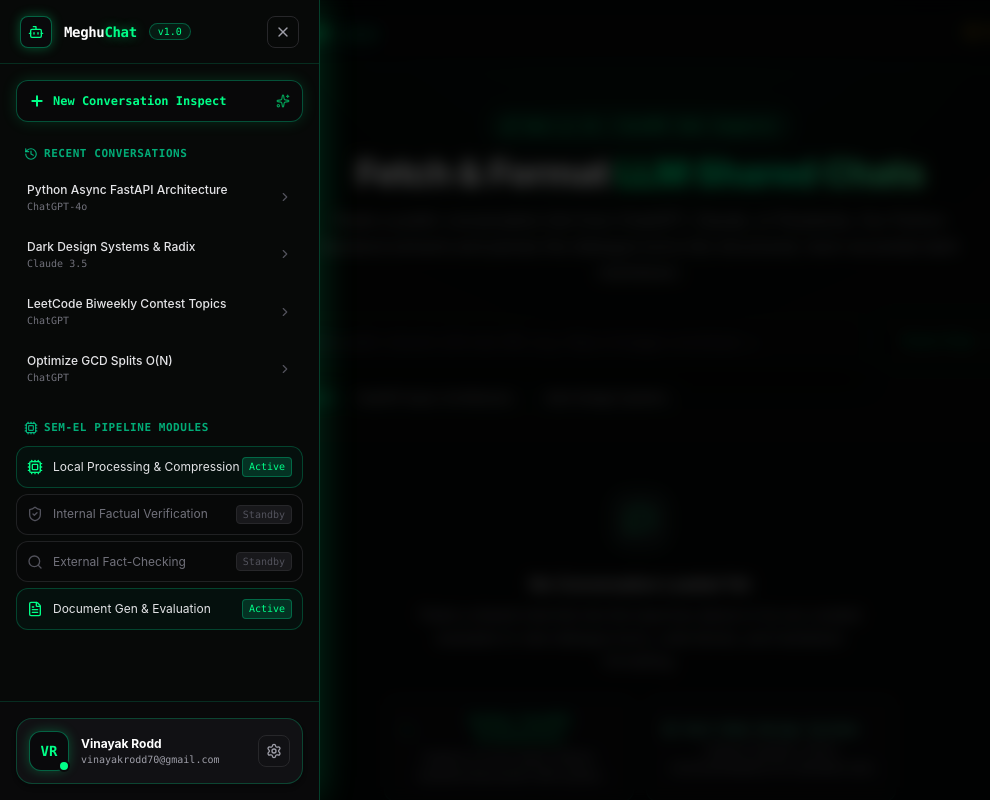
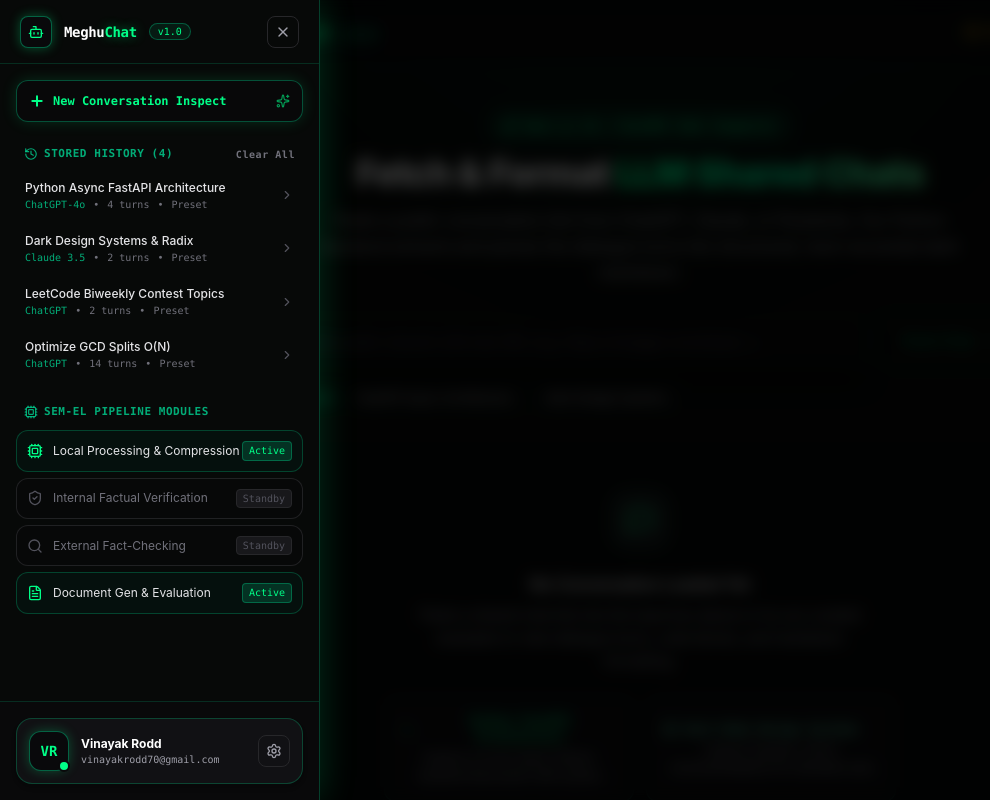
Before and after one commit to vinayakRodd/Semantix, a Next.js app in the folder frontend/: page / in a window 1280 px wide. Both pictures are taken after a click on the button 170 px from the left and 32 px from the top of the page. Shown: the top 800 px of the page, without its empty margins (0-990 px from the left). Built offline with nearby package versions, Linux system fonts and the light colour scheme; no server answers.

Commit message:
feat: persist inspected chat links in localStorage and display interactive history in sidebar

```diff
--- a/frontend/src/app/page.tsx
+++ b/frontend/src/app/page.tsx
@@ -18,6 +18,13 @@ import { UrlInput } from "@/components/url-input";
 import { ChatLoadingSkeleton } from "@/components/chat-loading-skeleton";
 import { ScrollToTop } from "@/components/scroll-to-top";
 import { Sidebar } from "@/components/sidebar";
+import {
+  getChatHistory,
+  saveChatToHistory,
+  deleteChatFromHistory,
+  clearChatHistory,
+  HistoryItem,
+} from "@/lib/storage";
 import {
   fetchChatFromBackend,
   fetchSampleOptions,
@@ -42,14 +49,16 @@ export default function Home() {
   const [error, setError] = useState<string | null>(null);
   const [backendOnline, setBackendOnline] = useState<boolean | null>(null);
   const [isSidebarOpen, setIsSidebarOpen] = useState<boolean>(false);
+  const [history, setHistory] = useState<HistoryItem[]>([]);
 
-  // Load samples and check backend status on mount
+  // Load samples, history from localStorage, and check backend status on mount
   useEffect(() => {
     async function init() {
       const isHealthy = await checkBackendHealth();
       setBackendOnline(isHealthy);
       const sampleList = await fetchSampleOptions();
       setSamples(sampleList);
+      setHistory(getChatHistory());
     }
     init();
   }, []);
@@ -61,6 +70,15 @@ export default function Home() {
     try {
       const data = await fetchChatFromBackend(url);
       setChatData(data);
+
+      // Automatically store public link & conversation in browser localStorage
+      const updatedHistory = saveChatToHistory({
+        url: data.url,
+        title: data.title,
+        platform: data.platform,
+        messageCount: data.messages.length,
+      });
+      setHistory(updatedHistory);
     } catch (err: unknown) {
       if (err instanceof Error) {
         setError(err.message);
@@ -76,6 +94,16 @@ export default function Home() {
   const handleClear = () => {
     setChatData(null);
     setError(null);
+  };
+
+  const handleDeleteHistoryItem = (id: string) => {
+    const updated = deleteChatFromHistory(id);
+    setHistory(updated);
+  };
+
+  const handleClearAllHistory = () => {
+    clearChatHistory();
+    setHistory([]);
   };
 
   return (
@@ -214,6 +242,9 @@ export default function Home() {
         onClose={() => setIsSidebarOpen(false)}
         onSelectChat={(url) => handleFetchChat(url)}
         onNewChat={handleClear}
+        history={history}
+        onDeleteHistoryItem={handleDeleteHistoryItem}
+        onClearHistory={handleClearAllHistory}
       />
     </div>
   );
--- a/frontend/src/components/sidebar.tsx
+++ b/frontend/src/components/sidebar.tsx
@@ -14,41 +14,19 @@ import {
   Search,
   FileText,
   ChevronRight,
+  Trash2,
 } from "lucide-react";
+import { HistoryItem } from "@/lib/storage";
 
 interface SidebarProps {
   isOpen: boolean;
   onClose: () => void;
   onSelectChat: (url: string) => void;
   onNewChat: () => void;
+  history: HistoryItem[];
+  onDeleteHistoryItem: (id: string) => void;
+  onClearHistory: () => void;
 }
-
-const RECENT_CHATS = [
-  {
-    id: "sample-fastapi",
-    title: "Python Async FastAPI Architecture",
-    platform: "ChatGPT-4o",
-    url: "sample://fastapi-architecture",
-  },
-  {
-    id: "sample-claude",
-    title: "Dark Design Systems & Radix",
-    platform: "Claude 3.5",
-    url: "sample://claude-design-system",
-  },
-  {
-    id: "biweekly-topics",
-    title: "LeetCode Biweekly Contest Topics",
-    platform: "ChatGPT",
-    url: "https://chatgpt.com/share/6ae37b26-33fc-83ee-8bb6-d4b75eacf0bd",
-  },
-  {
-    id: "gcd-splits",
-    title: "Optimize GCD Splits O(N)",
-    platform: "ChatGPT",
-    url: "https://chatgpt.com/share/6ae3806f-6bc0-83ee-99d2-36736c538615",
-  },
-];
 
 const SEM_EL_MODULES = [
   {
@@ -81,7 +59,15 @@ const SEM_EL_MODULES = [
   },
 ];
 
-export function Sidebar({ isOpen, onClose, onSelectChat, onNewChat }: SidebarProps) {
+export function Sidebar({
+  isOpen,
+  onClose,
+  onSelectChat,
+  onNewChat,
+  history,
+  onDeleteHistoryItem,
+  onClearHistory,
+}: SidebarProps) {
   return (
     <AnimatePresence>
       {isOpen && (
@@ -107,7 +93,7 @@ export function Sidebar({ isOpen, onClose, onSelectChat, onNewChat }: SidebarPro
             {/* Top Branding & Close Header */}
             <div className="flex h-16 items-center justify-between border-b border-emerald-500/20 px-5">
               <div className="flex items-center gap-3">
-                <div className="flex h-8 w-8 items-center justify-center rounded-lg border border-emerald-500/50 bg-zinc-950 text-[#00ff88] shadow-[0_0_12px_rgba(0,255,136,0.3)]">
+                <div className="flex h-8 w-8 items-center justify-center rounded-lg border border-emerald-500/50 bg-zinc-950 text-[#00ff88] shadow-[0_0_12px_rgba(0,255,136,0.3)] font-bold">
                   <Bot className="h-4 w-4" />
                 </div>
                 <div className="font-mono text-sm font-bold tracking-tight text-white">
@@ -146,35 +132,78 @@ export function Sidebar({ isOpen, onClose, onSelectChat, onNewChat }: SidebarPro
                 <Sparkles className="h-3.5 w-3.5 opacity-60 group-hover:opacity-100" />
               </button>
 
-              {/* Recent Conversations / History Section */}
+              {/* Stored Conversations / History Section */}
               <div className="space-y-2">
-                <div className="flex items-center gap-1.5 px-2 text-[11px] font-mono font-semibold uppercase tracking-wider text-emerald-400/80">
+                <div className="flex items-center justify-between px-2 text-[11px] font-mono font-semibold uppercase tracking-wider text-emerald-400/80">
+                  <span className="flex items-center gap-1.5">
                     <History className="h-3.5 w-3.5" />
-                  <span>Recent Conversations</span>
+                    <span>Stored History ({history.length})</span>
+                  </span>
+
+                  {history.length > 0 && (
+                    <button
+                      type="button"
+                      onClick={onClearHistory}
+                      className="text-[10px] text-zinc-500 hover:text-rose-400 transition-colors cursor-pointer"
+                      title="Clear localStorage history"
+                    >
+                      Clear All
+                    </button>
+                  )}
                 </div>
 
                 <div className="space-y-1">
-                  {RECENT_CHATS.map((chat) => (
+                  {history.length === 0 ? (
+                    <div className="p-4 text-center rounded-xl border border-zinc-800/80 bg-zinc-950/40 text-xs text-zinc-500 font-mono">
+                      No stored links yet. Paste any link to save it here.
+                    </div>
+                  ) : (
+                    history.map((chat) => (
+                      <div
+                        key={chat.id}
+                        className="group flex w-full items-center justify-between rounded-xl border border-transparent p-2 text-left text-xs transition-all hover:border-emerald-500/30 hover:bg-zinc-900/60"
+                      >
                         <button
-                      key={chat.id}
                           type="button"
                           onClick={() => {
                             onSelectChat(chat.url);
                             onClose();
                           }}
-                      className="group flex w-full items-center justify-between rounded-xl border border-transparent p-2.5 text-left text-xs transition-all hover:border-emerald-500/30 hover:bg-zinc-900/60 cursor-pointer"
+                          className="min-w-0 flex-1 space-y-0.5 pr-2 text-left cursor-pointer"
                         >
-                      <div className="min-w-0 flex-1 space-y-0.5 pr-2">
                           <div className="truncate font-medium text-zinc-200 group-hover:text-[#00ff88]">
                             {chat.title}
                           </div>
-                        <div className="flex items-center gap-1.5 text-[10px] font-mono text-zinc-500">
-                          <span>{chat.platform}</span>
+                          <div className="flex items-center gap-2 text-[10px] font-mono text-zinc-500">
+                            <span className="text-emerald-400/80">{chat.platform}</span>
+                            <span>•</span>
+                            <span>{chat.messageCount} turns</span>
+                            {chat.timestamp && (
+                              <>
+                                <span>•</span>
+                                <span>{chat.timestamp}</span>
+                              </>
+                            )}
+                          </div>
+                        </button>
+
+                        <div className="flex items-center gap-1 shrink-0">
+                          <button
+                            type="button"
+                            onClick={(e) => {
+                              e.stopPropagation();
+                              onDeleteHistoryItem(chat.id);
+                            }}
+                            className="p-1 rounded text-zinc-600 hover:text-rose-400 hover:bg-rose-950/30 opacity-0 group-hover:opacity-100 transition-opacity cursor-pointer"
+                            title="Remove from history"
+                          >
+                            <Trash2 className="h-3.5 w-3.5" />
+                          </button>
+                          <ChevronRight className="h-3.5 w-3.5 text-zinc-600 group-hover:text-[#00ff88] transition-colors" />
                         </div>
                       </div>
-                      <ChevronRight className="h-3.5 w-3.5 shrink-0 text-zinc-600 group-hover:text-[#00ff88] transition-colors" />
-                    </button>
-                  ))}
+                    ))
+                  )}
                 </div>
               </div>
 
--- /dev/null
+++ b/frontend/src/lib/storage.ts
@@ -0,0 +1,124 @@
+export interface HistoryItem {
+  id: string;
+  url: string;
+  title: string;
+  platform: string;
+  messageCount: number;
+  timestamp: string;
+}
+
+const STORAGE_KEY = "meghuchat_history_v1";
+
+const DEFAULT_PRESETS: HistoryItem[] = [
+  {
+    id: "preset-fastapi",
+    url: "sample://fastapi-architecture",
+    title: "Python Async FastAPI Architecture",
+    platform: "ChatGPT-4o",
+    messageCount: 4,
+    timestamp: "Preset",
+  },
+  {
+    id: "preset-claude",
+    url: "sample://claude-design-system",
+    title: "Dark Design Systems & Radix",
+    platform: "Claude 3.5",
+    messageCount: 2,
+    timestamp: "Preset",
+  },
+  {
+    id: "preset-biweekly",
+    url: "https://chatgpt.com/share/6ae37b26-33fc-83ee-8bb6-d4b75eacf0bd",
+    title: "LeetCode Biweekly Contest Topics",
+    platform: "ChatGPT",
+    messageCount: 2,
+    timestamp: "Preset",
+  },
+  {
+    id: "preset-gcd",
+    url: "https://chatgpt.com/share/6ae3806f-6bc0-83ee-99d2-36736c538615",
+    title: "Optimize GCD Splits O(N)",
+    platform: "ChatGPT",
+    messageCount: 14,
+    timestamp: "Preset",
+  },
+];
+
+export function getChatHistory(): HistoryItem[] {
+  if (typeof window === "undefined") {
+    return DEFAULT_PRESETS;
+  }
+
+  try {
+    const raw = localStorage.getItem(STORAGE_KEY);
+    if (!raw) {
+      // Initialize with default presets on first visit
+      localStorage.setItem(STORAGE_KEY, JSON.stringify(DEFAULT_PRESETS));
+      return DEFAULT_PRESETS;
+    }
+    const parsed = JSON.parse(raw);
+    return Array.isArray(parsed) && parsed.length > 0 ? parsed : DEFAULT_PRESETS;
+  } catch {
+    return DEFAULT_PRESETS;
+  }
+}
+
+export function saveChatToHistory(chat: {
+  url: string;
+  title: string;
+  platform: string;
+  messageCount: number;
+}): HistoryItem[] {
+  if (typeof window === "undefined") return DEFAULT_PRESETS;
+
+  try {
+    const current = getChatHistory();
+    // Filter out existing entry with same url so it moves to top
+    const filtered = current.filter(
+      (item) => item.url.trim().toLowerCase() !== chat.url.trim().toLowerCase()
+    );
+
+    const newItem: HistoryItem = {
+      id: `history-${Date.now()}-${Math.random().toString(36).substring(2, 7)}`,
+      url: chat.url.trim(),
+      title: chat.title.trim() || "Shared Conversation",
+      platform: chat.platform || "ChatGPT",
+      messageCount: chat.messageCount,
+      timestamp: new Date().toLocaleTimeString([], {
+        hour: "2-digit",
+        minute: "2-digit",
+      }),
+    };
+
+    // Prepend to top and keep maximum 25 items
+    const updated = [newItem, ...filtered].slice(0, 25);
+    localStorage.setItem(STORAGE_KEY, JSON.stringify(updated));
+    return updated;
+  } catch {
+    return DEFAULT_PRESETS;
+  }
+}
+
+export function deleteChatFromHistory(id: string): HistoryItem[] {
+  if (typeof window === "undefined") return DEFAULT_PRESETS;
+
+  try {
+    const current = getChatHistory();
+    const updated = current.filter((item) => item.id !== id);
+    localStorage.setItem(STORAGE_KEY, JSON.stringify(updated));
+    return updated;
+  } catch {
+    return DEFAULT_PRESETS;
+  }
+}
+
+export function clearChatHistory(): HistoryItem[] {
+  if (typeof window === "undefined") return [];
+
+  try {
+    localStorage.removeItem(STORAGE_KEY);
+    return [];
+  } catch {
+    return [];
+  }
+}
```
Lines whose indentation alone changed are shown as unchanged.
